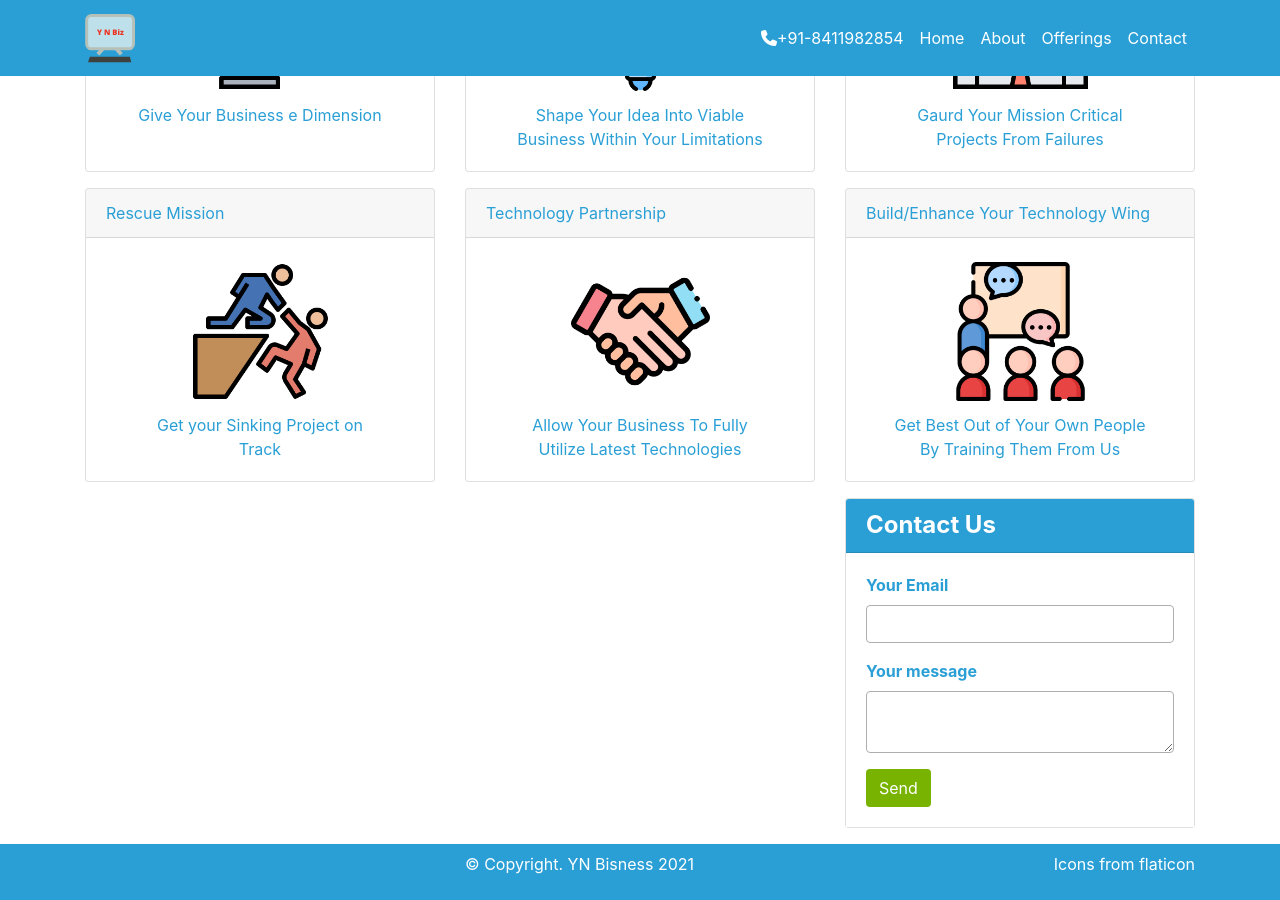
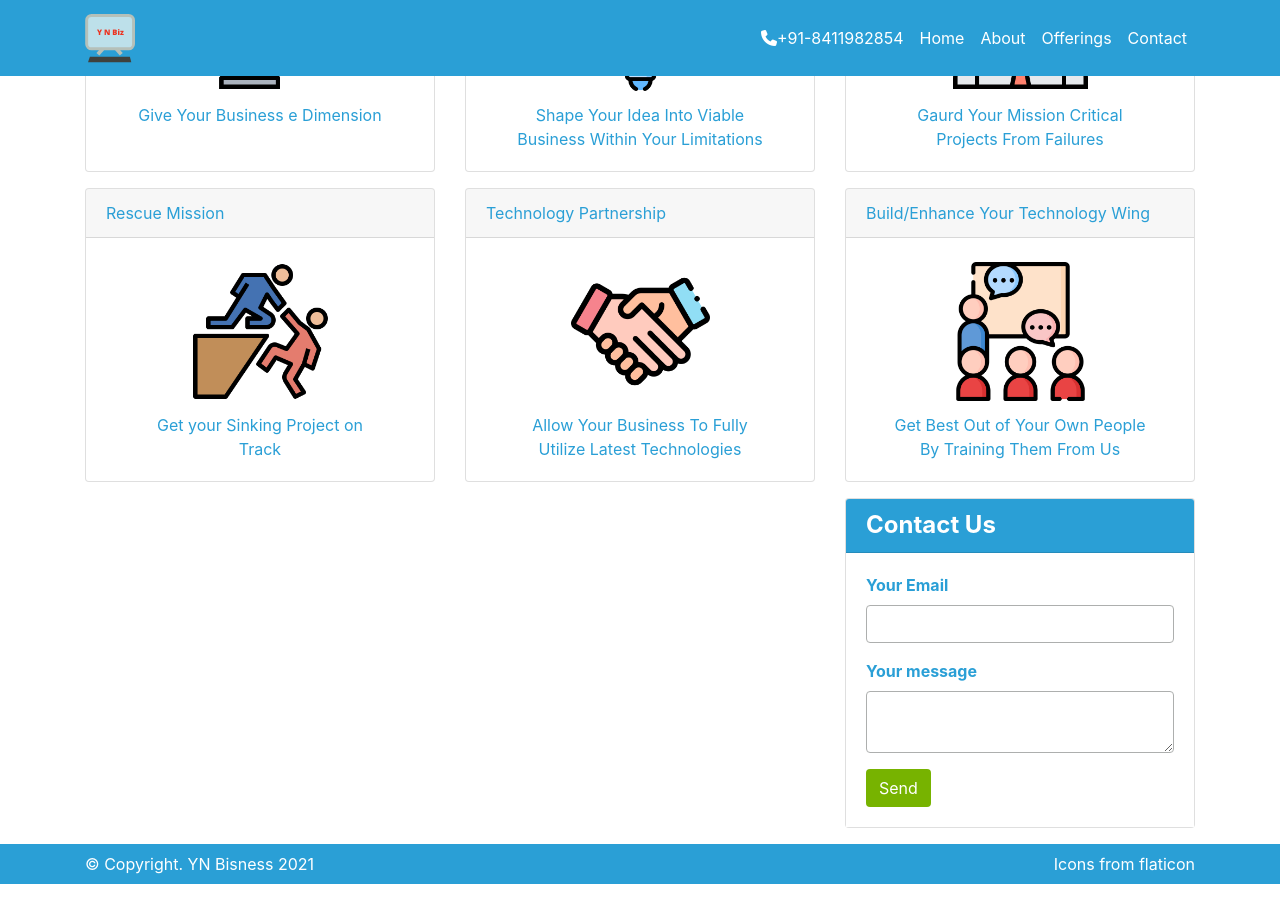
Before and after one commit to ynbiz/ynbiz.github.io, a Jekyll site: the page built from index.html, in a window 1280 px wide and 900 px high, scrolled down 1107 px. Built offline with Jekyll 4.4.1, drawn with Linux system fonts in a browser that asks for light colours; nearby versions of some CDN libraries.

Commit message:
ATM | fixed alignment issues on mobile

```diff
--- a/_includes/footer.html
+++ b/_includes/footer.html
@@ -1,8 +1,8 @@
 <footer class="py-2 bg-primary">
     <div class="container">
         <div class="row">
-            <p class="col-4 offset-4 text-white">&copy; Copyright. YN Bisness {{ site.time | date: '%Y' }}</p>
-            <p class="col-4 text-white text-right">Icons from <a href="https://www.flaticon.com/" class="text-white">flaticon</a></p>
+            <div class="col-sm-12 col-md-8 text-white text-center text-md-left">&copy; Copyright. YN Bisness {{ site.time | date: '%Y' }}</div>
+            <div class="col-sm-12 col-md-4 text-white text-center text-md-right">Icons from <a href="https://www.flaticon.com/" class="text-white">flaticon</a></div>
         </div>
 
     </div>
```
